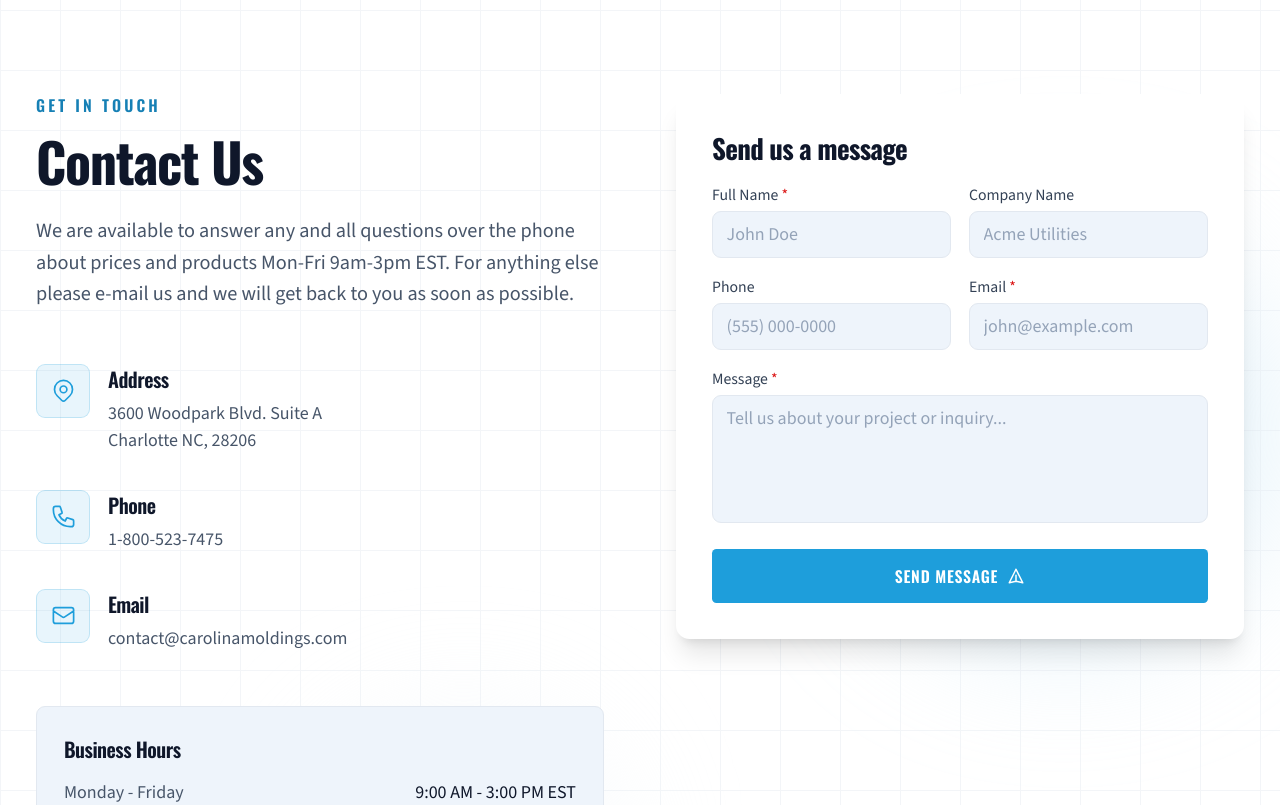
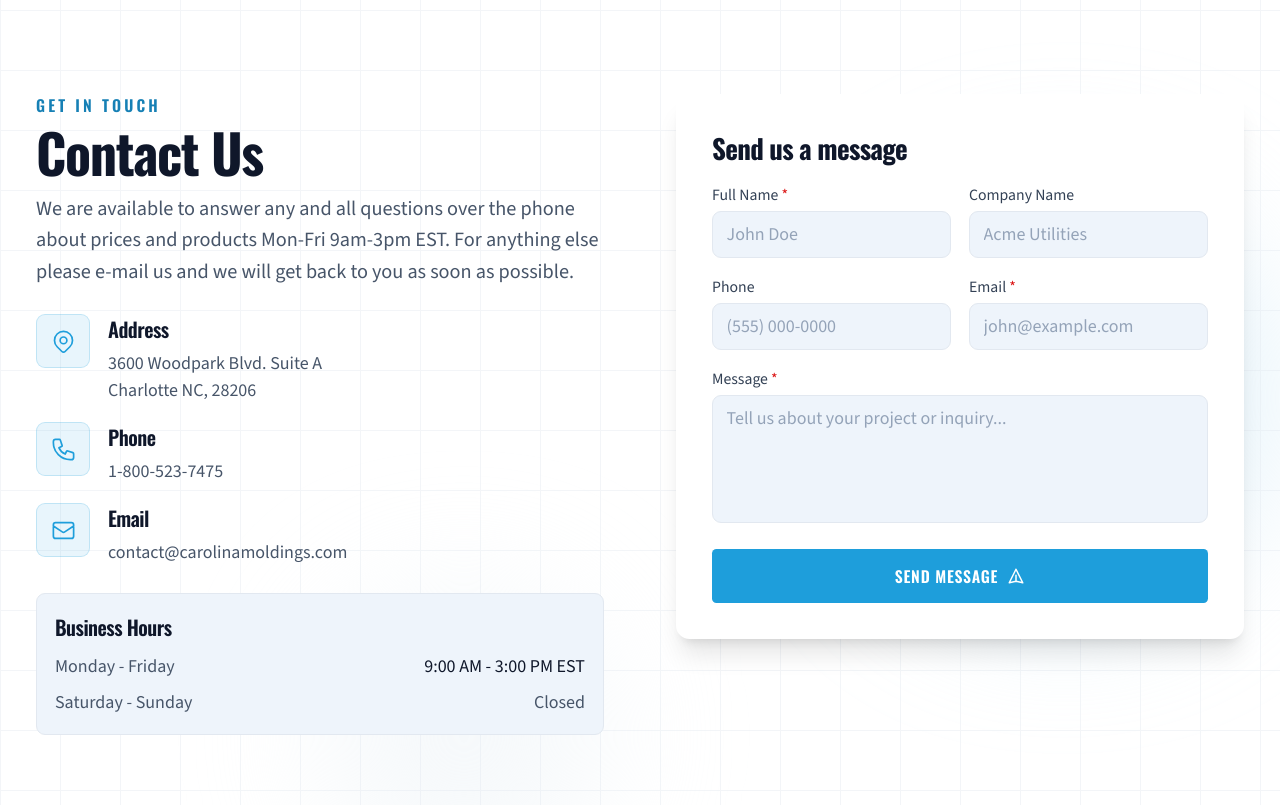
Before and after one commit to ekeyur/carolina-moldings, a Next.js app: page / in a window 1280 px wide. Shown: the part 3980-4785 px from the top of the page. Built offline with nearby package versions, Linux system fonts and the light colour scheme.

Commit message:
fix: fixed the contact us section

```diff
--- a/src/components/Contact.tsx
+++ b/src/components/Contact.tsx
@@ -96,13 +96,13 @@ export default function Contact() {
           {/* Contact Info */}
           <ScrollAnimate animation="left">
             <div>
-              <p className="text-primary-600 font-display text-sm uppercase tracking-[0.2em] font-semibold mb-4">
+              <p className="text-primary-600 font-display text-sm uppercase tracking-[0.2em] font-semibold mb-2">
                 Get In Touch
               </p>
-              <h2 className="font-display text-4xl md:text-5xl font-bold text-steel-900 tracking-tight mb-6">
+              <h2 className="font-display text-4xl md:text-5xl font-bold text-steel-900 tracking-tight mb-3">
                 Contact Us
               </h2>
-              <p className="text-steel-600 text-lg mb-12 max-w-lg">
+              <p className="text-steel-600 text-lg mb-6 max-w-lg">
                 We are available to answer any and all questions over the phone
                 about prices and products Mon-Fri 9am-3pm EST. For anything else
                 please e-mail us and we will get back to you as soon as
@@ -110,7 +110,7 @@ export default function Contact() {
               </p>
 
               {/* Contact Details */}
-              <div className="space-y-8">
+              <div className="space-y-4">
                 {/* Address */}
                 <div className="flex gap-4">
                   <div className="w-12 h-12 bg-primary-500/10 border border-primary-500/20 rounded-lg flex items-center justify-center shrink-0">
@@ -207,8 +207,8 @@ export default function Contact() {
               </div>
 
               {/* Business Hours */}
-              <div className="mt-12 p-6 bg-steel-50 border border-steel-200 rounded-lg">
-                <h3 className="font-display text-lg font-semibold text-steel-900 mb-3">
+              <div className="mt-6 p-4 bg-steel-50 border border-steel-200 rounded-lg">
+                <h3 className="font-display text-lg font-semibold text-steel-900 mb-2">
                   Business Hours
                 </h3>
                 <div className="space-y-2 text-steel-600">
```
